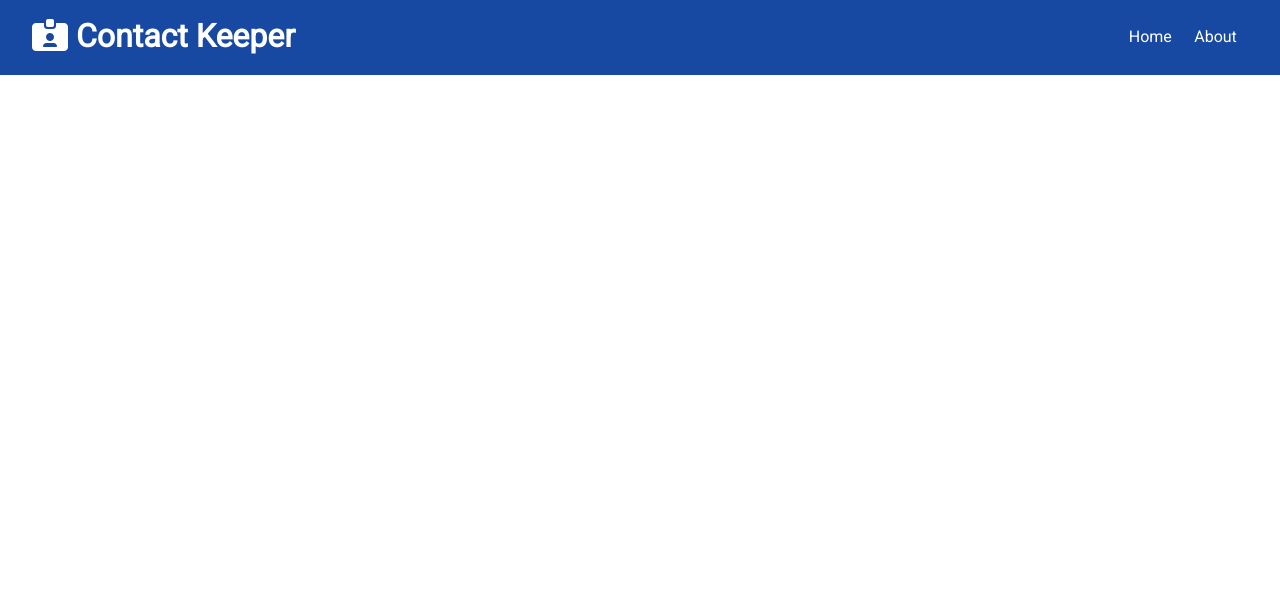
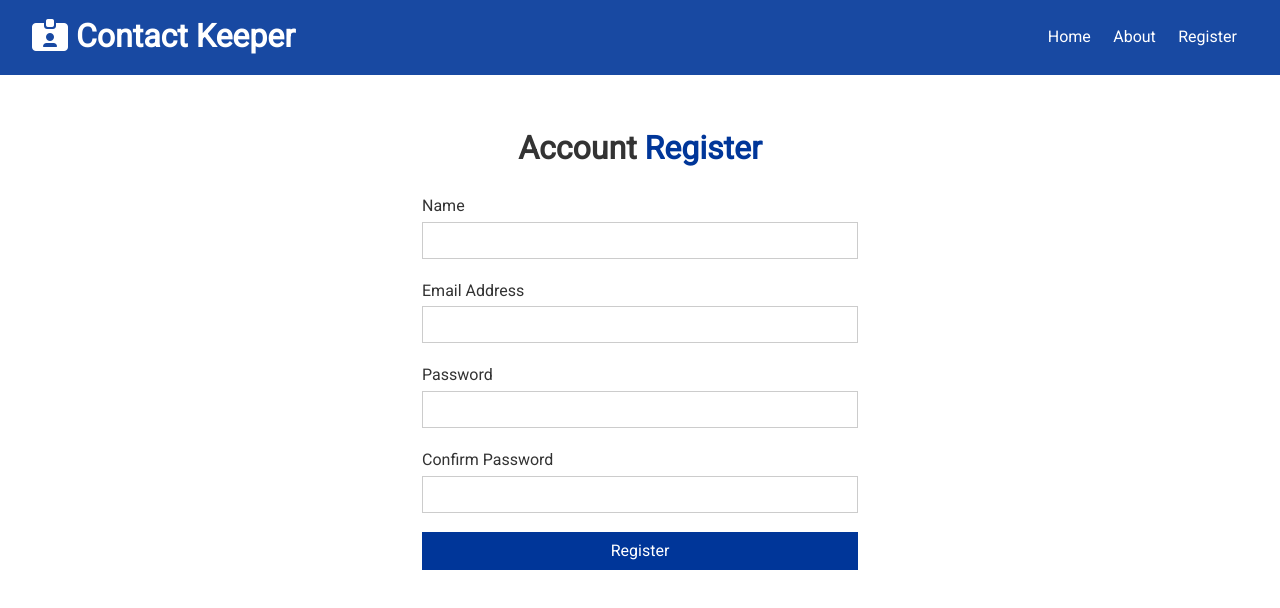
Before and after one commit to rising-dancho/contact-keeper, a React (Vite) app in the folder frontend/: page /register in a window 1280 px wide. Shown: the top 608 px of the page. Built offline with nearby package versions, Linux system fonts and the light colour scheme; the HTML template or start-up script is replaced by a standard one.

Commit message:
feat: initial setup for register page

```diff
--- a/frontend/src/App.jsx
+++ b/frontend/src/App.jsx
@@ -2,6 +2,7 @@
 import Navbar from './components/layout/Navbar';
 import Home from './components/pages/Home';
 import About from './components/pages/About';
+import Register from './components/auth/Register';
 import ContactState from './components/context/contact/ContactState';
 import AuthState from './components/context/auth/AuthState';
 
@@ -16,6 +17,7 @@
               <Routes>
                 <Route path="/" element={<Home />} />
                 <Route path="/about" element={<About />} />
+                <Route path="/register" element={<Register />} />
               </Routes>
             </div>
           </div>
--- /dev/null
+++ b/frontend/src/components/auth/Register.jsx
@@ -0,0 +1,57 @@
+import React, { useState } from 'react';
+
+const Register = () => {
+  const [user, setUser] = useState({
+    name: '',
+    email: '',
+    password: '',
+    confirmPassword: '',
+  });
+
+  const { name, email, password, confirmPassword } = user;
+
+  function onChange() {}
+
+  return (
+    <div className="form-container">
+      <h1>
+        Account <span className="text-primary">Register</span>
+      </h1>
+      <form>
+        <div className="form-group">
+          <label htmlFor="name">Name</label>
+          <input type="text" name="name" value={name} onChange={onChange} />
+        </div>
+        <div className="form-group">
+          <label htmlFor="email">Email Address</label>
+          <input type="email" name="email" value={email} onChange={onChange} />
+        </div>
+        <div className="form-group">
+          <label htmlFor="password">Password</label>
+          <input
+            type="password"
+            name="password"
+            value={password}
+            onChange={onChange}
+          />
+        </div>
+        <div className="form-group">
+          <label htmlFor="confirmPassword">Confirm Password</label>
+          <input
+            type="password"
+            name="confirmPassword"
+            value={confirmPassword}
+            onChange={onChange}
+          />
+        </div>
+        <input
+          type="submit"
+          value="Register"
+          className="btn btn-primary btn-block"
+        />
+      </form>
+    </div>
+  );
+};
+
+export default Register;
--- a/frontend/src/components/layout/Navbar.jsx
+++ b/frontend/src/components/layout/Navbar.jsx
@@ -15,6 +15,9 @@
         <li>
           <Link to="/about">About</Link>
         </li>
+        <li>
+          <Link to="/register">Register</Link>
+        </li>
       </ul>
     </div>
   );
```
Also changed, not shown: frontend/src/components/auth/Login.jsx (added, +7 -0 lines).
